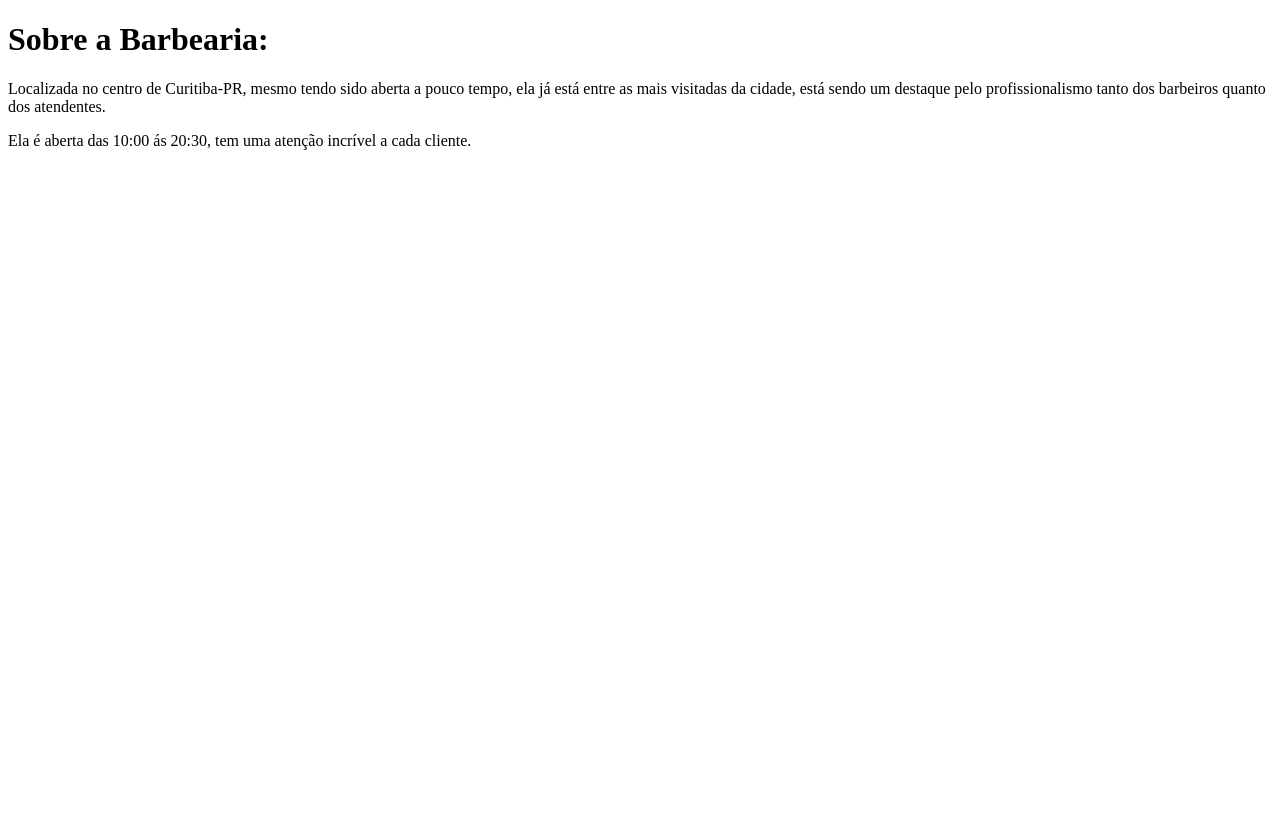
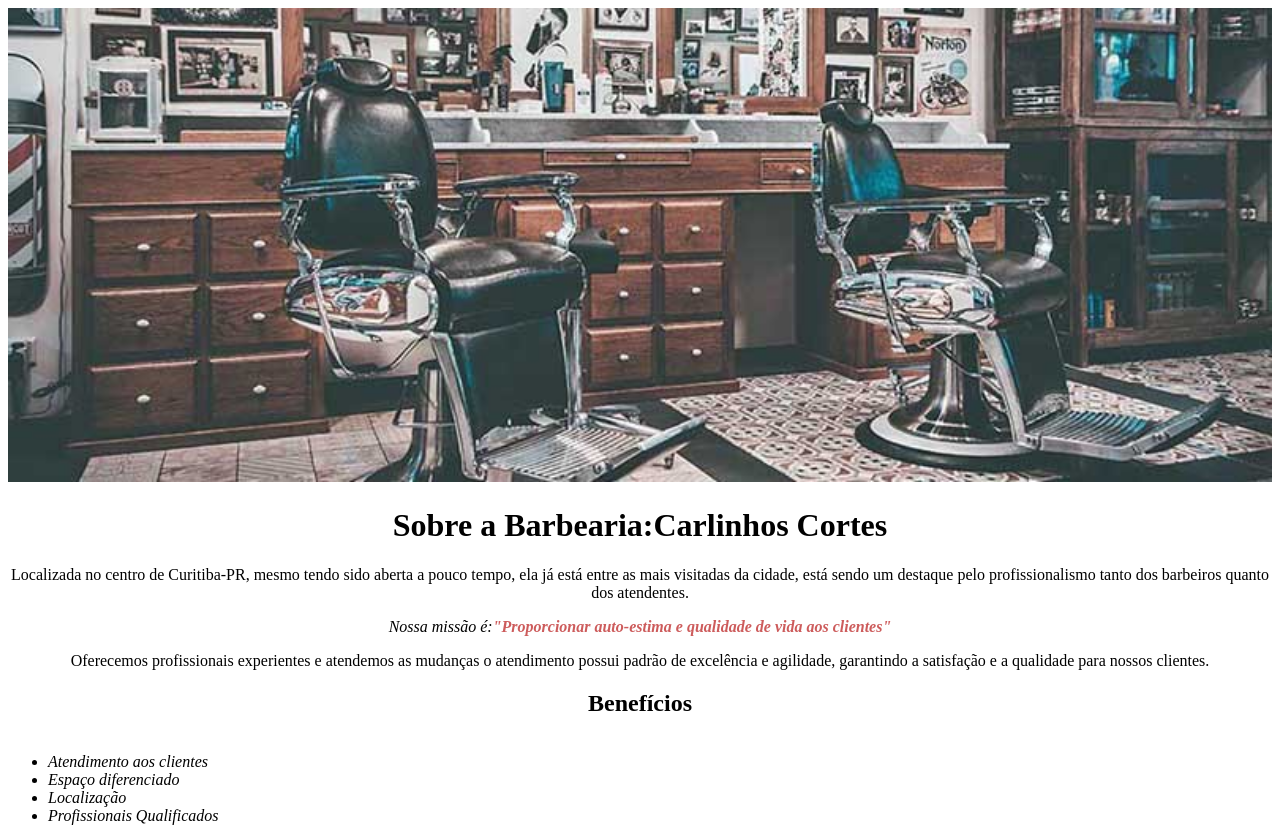
Before and after one commit to naldobenny/ABarbearia, a plain HTML site: page index.html in a window 1280 px wide. Shown: the top 829 px of the page. Before the commit the page ends 800 px from the top, so only its background shows below. Drawn offline with Linux system fonts and the light colour scheme.

Commit message:
12/04/2024

```diff
--- a/index.html
+++ b/index.html
@@ -9,9 +9,31 @@
 </head>
 
 <body>
-  <h1>Sobre a Barbearia:</h1>
+
+  <img id="banner" src="banner.jpg">
+
+  <div class="principal">
+
+  <h1>Sobre a Barbearia:Carlinhos Cortes</h1>
   <p>Localizada no centro de Curitiba-PR, mesmo tendo sido aberta a pouco tempo, ela já está entre as mais visitadas da cidade, está sendo um destaque pelo profissionalismo tanto dos barbeiros quanto dos atendentes.</p>
-  <p>Ela é aberta das 10:00 ás 20:30, tem uma atenção incrível a cada cliente.</p>
+  <p id="Missão"><em>Nossa missão é:<strong>"Proporcionar auto-estima e qualidade de vida aos clientes"</strong></em>
+  </p>
+  <p>Oferecemos profissionais experientes e atendemos as mudanças o atendimento possui padrão de excelência e agilidade, garantindo a satisfação e a qualidade para nossos clientes.</p>
+  </div>
+
+    <div class="benefícios">
+      <h2> Benefícios</h2>
+
+      <ul>
+        <li class="item">Atendimento aos clientes</li>
+        <li class="item">Espaço diferenciado</li>
+        <li class="item">Localização</li>
+        <li class="item">Profissionais Qualificados</li>
+      </ul>
+
+      <img class="imagem-benefícios" src="beneficios.jpg">
+    </div>
+
   <script src="script.js"></script>
 </body>
 
--- a/style.css
+++ b/style.css
@@ -1,4 +1,49 @@
-html {
-  height: 100%;
-  width: 100%;
+Título-principal {
+padding-left: 20px;
+background-color:darkblue
 }
+
+#banner{
+width:100%;
+
+}
+
+h1{
+  text-align: center;
+}
+
+p{
+  text-align: center;
+}
+
+#missão{
+  font-size: 20px;
+}
+
+em strong{
+  color:indianred
+}
+
+.beneficios{
+  background-color:aqua ;
+  padding: 2opx;
+}
+
+h2{
+  text-align: center;
+}
+
+ul{
+  display: inline-block;
+  vertical-align: top;
+  width: 20%;
+  margin-right: 15%;
+}
+
+.item{
+  font-style: italic;
+}
+
+.imagem-beneficios{
+  width: 50%;
+}
```
Also changed, not shown: produtos.html (added, +14 -0 lines), banner.jpg (added), barba.jpg (added), beneficios.jpg (added), bg.jpg (added), cabelo+barba.jpg (added), cabelo.jpg (added), logo-branco.png (added), logo.png (added), produtos.css (added).
